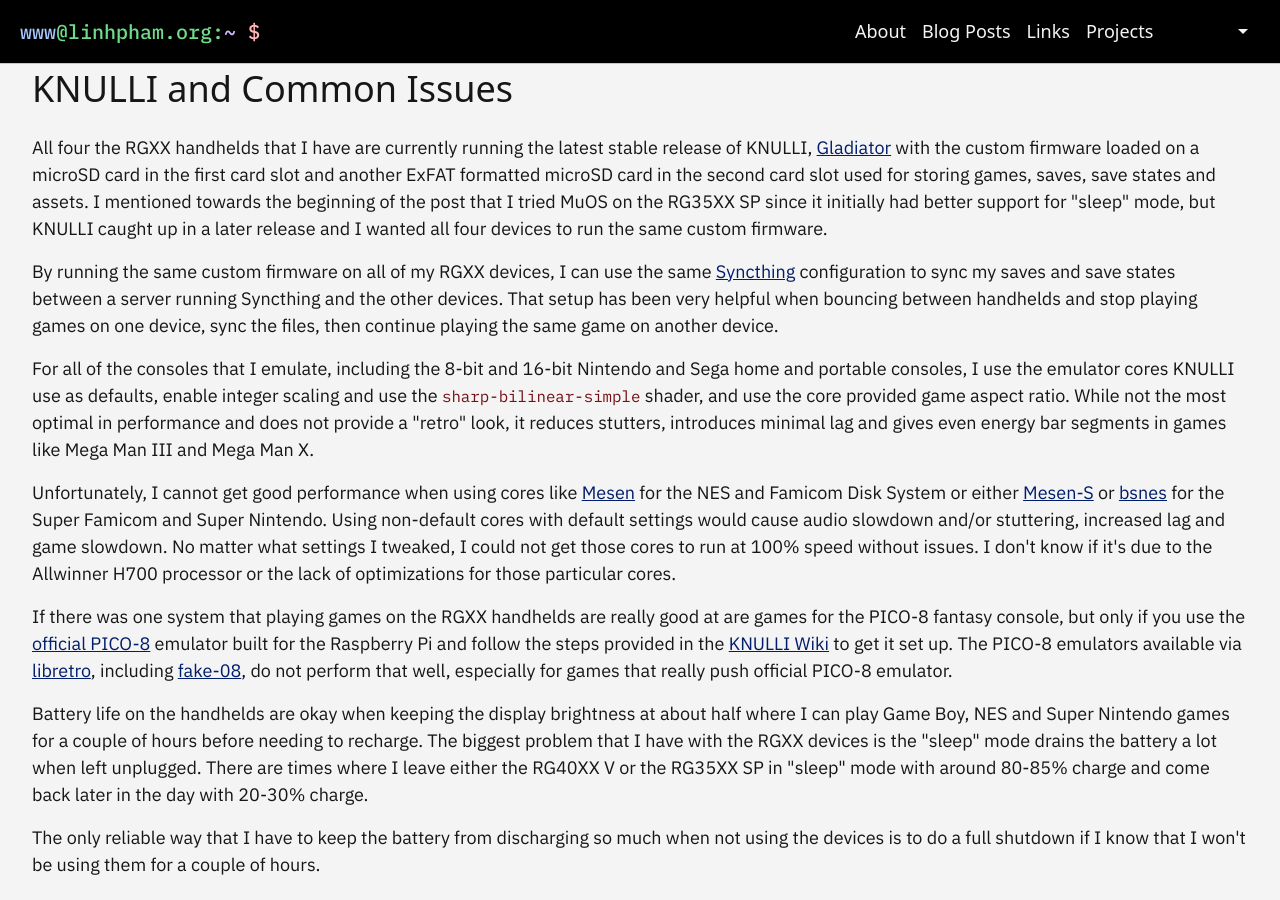
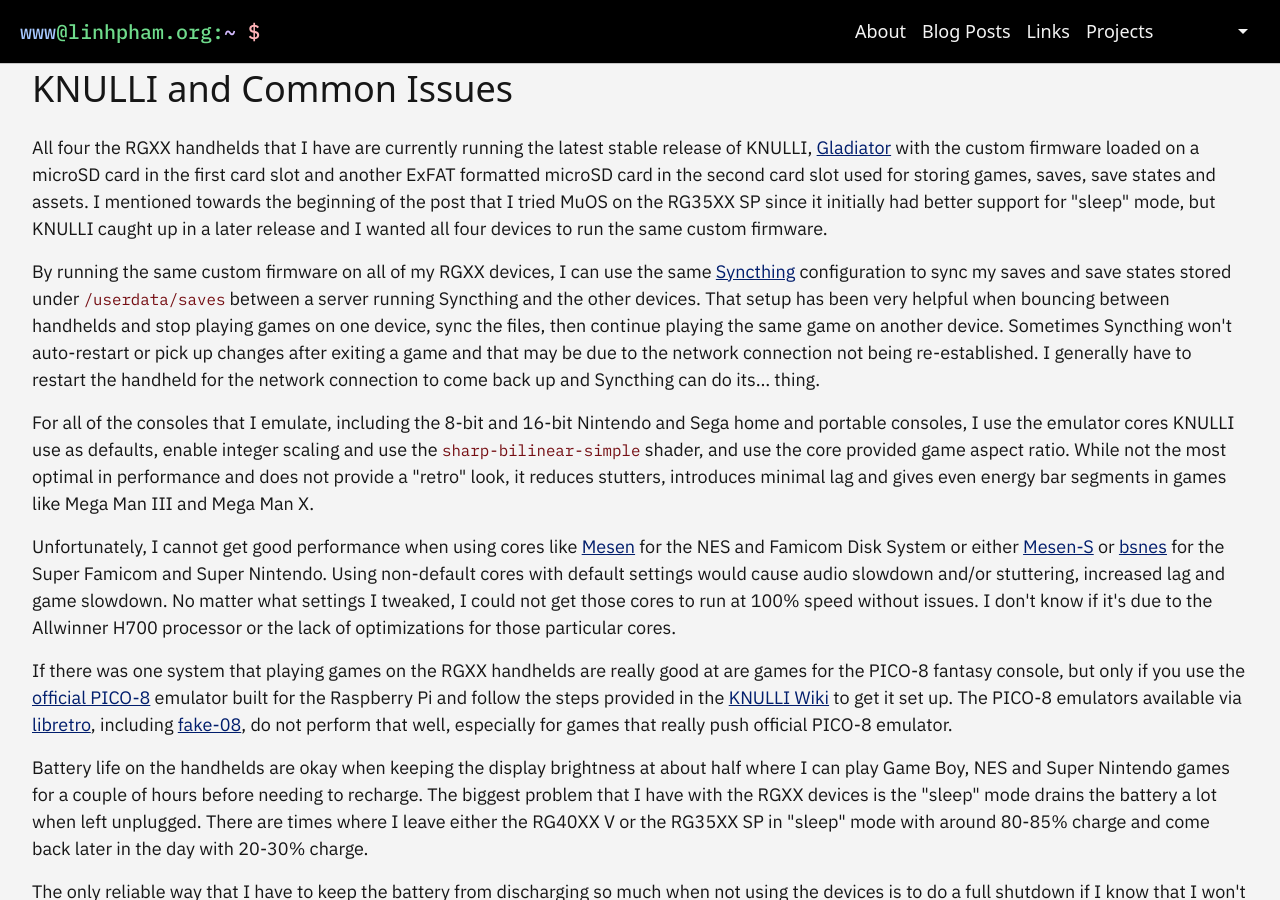
Before and after one commit to questionlp/linhpham.org_jekyll, a Jekyll site: the page built from _posts/2025-08-13-tale-of-four-anbernic-h700-based-handhelds.md, in a window 1280 px wide and 900 px high, scrolled down 7082 px. Built offline with Jekyll 4.4.1, drawn with Linux system fonts in a browser that asks for light colours; some web fonts are replaced.

Commit message:
Update Syncthing paragraph

```diff
--- a/_posts/2025-08-13-tale-of-four-anbernic-h700-based-handhelds.md
+++ b/_posts/2025-08-13-tale-of-four-anbernic-h700-based-handhelds.md
@@ -214,7 +214,7 @@
 
 All four the RGXX handhelds that I have are currently running the latest stable release of KNULLI, [Gladiator](https://github.com/knulli-cfw/distribution/releases/tag/20250505) with the custom firmware loaded on a microSD card in the first card slot and another ExFAT formatted microSD card in the second card slot used for storing games, saves, save states and assets. I mentioned towards the beginning of the post that I tried MuOS on the RG35XX SP since it initially had better support for "sleep" mode, but KNULLI caught up in a later release and I wanted all four devices to run the same custom firmware.
 
-By running the same custom firmware on all of my RGXX devices, I can use the same [Syncthing](https://syncthing.net/) configuration to sync my saves and save states between a server running Syncthing and the other devices. That setup has been very helpful when bouncing between handhelds and stop playing games on one device, sync the files, then continue playing the same game on another device.
+By running the same custom firmware on all of my RGXX devices, I can use the same [Syncthing](https://syncthing.net/) configuration to sync my saves and save states stored under `/userdata/saves` between a server running Syncthing and the other devices. That setup has been very helpful when bouncing between handhelds and stop playing games on one device, sync the files, then continue playing the same game on another device. Sometimes Syncthing won't auto-restart or pick up changes after exiting a game and that may be due to the network connection not being re-established. I generally have to restart the handheld for the network connection to come back up and Syncthing can do its... thing.
 
 For all of the consoles that I emulate, including the 8-bit and 16-bit Nintendo and Sega home and portable consoles, I use the emulator cores KNULLI use as defaults, enable integer scaling and use the `sharp-bilinear-simple` shader, and use the core provided game aspect ratio. While not the most optimal in performance and does not provide a "retro" look, it reduces stutters, introduces minimal lag and gives even energy bar segments in games like Mega Man III and Mega Man X.
 
```
